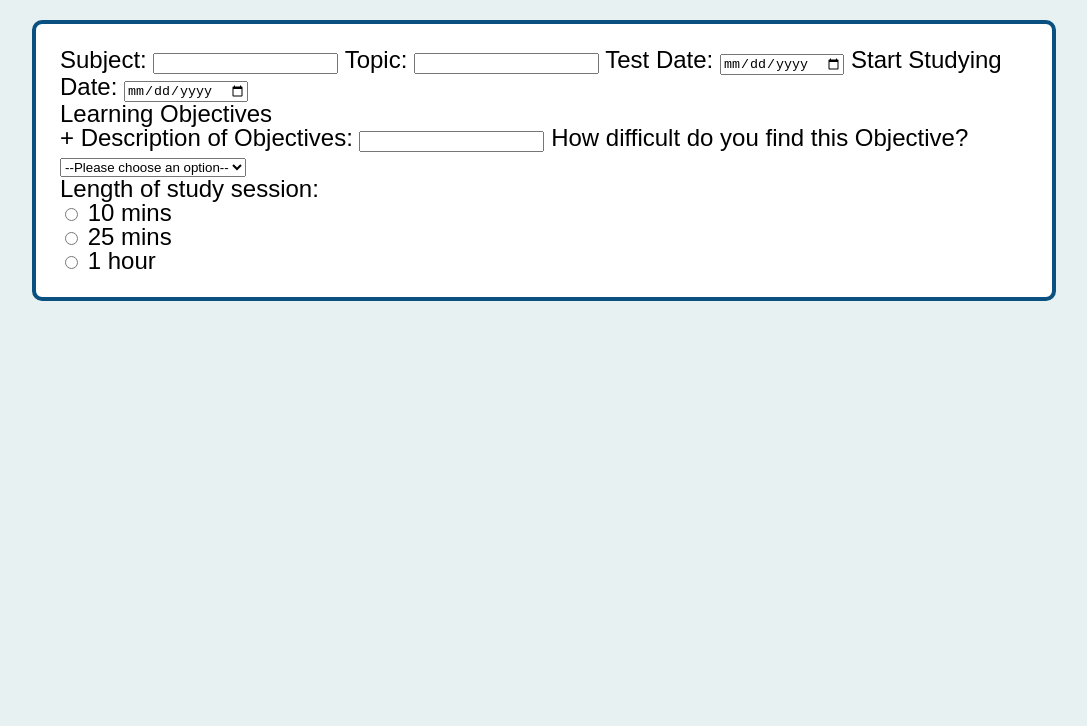
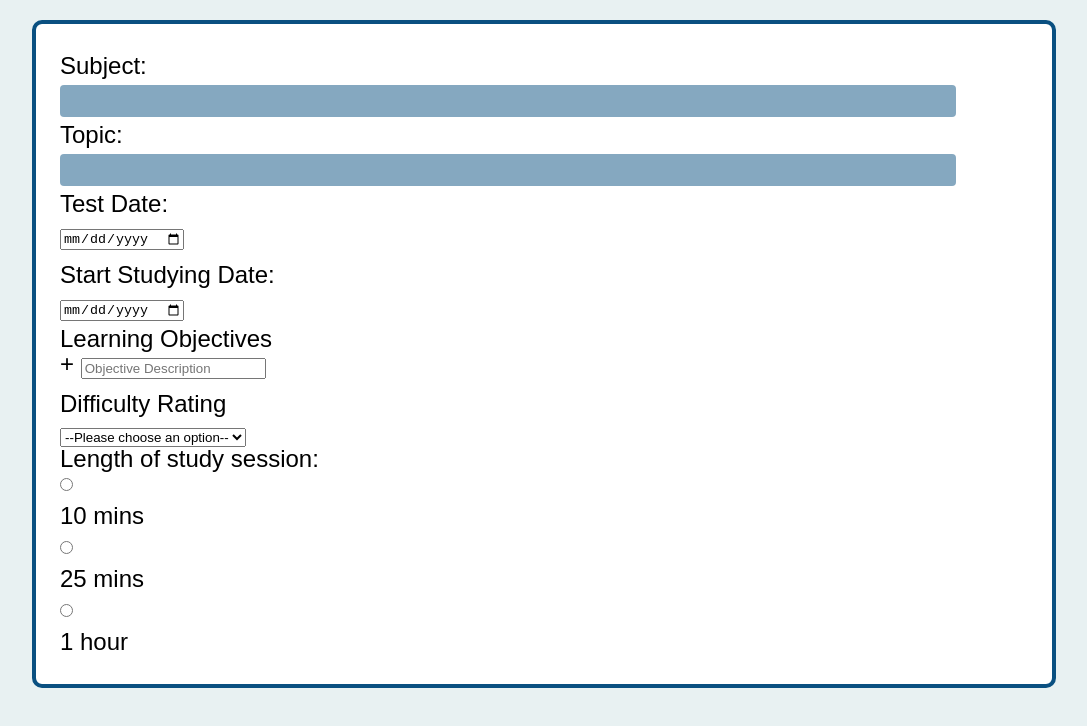
Before and after one commit to nooska44/melbHackathon, a plain HTML site: page index.html in a window 1280 px wide. Shown: the part 68-794 px from the top of the page, without its empty margins (96-1183 px from the left). Drawn offline with Linux system fonts and the light colour scheme.

Commit message:
commit css label and form changes

```diff
--- a/css/style.css
+++ b/css/style.css
@@ -47,9 +47,27 @@ form {
      margin: auto;
      padding: 3vh;
      font-size: 1.5rem;
+
 }
 
-)
+
+label {
+     display: block;
+     font: 1rem;
+ }
+
+ input, label {
+     margin: .4rem 0;
+ }
+
+ #names input {
+     background: #85A8C0;
+     border: none;
+     border-radius: 4px;
+     display: block;
+     width: 70vw;
+     height: 2rem;
+ }
 
 footer {
 
--- a/index.html
+++ b/index.html
@@ -16,11 +16,18 @@
 		</header>
 
 			<form>
+
+				<section id="names">
+
 					<label for="subject">Subject:</label>
 					<input type="text" id="subject" name="subject">
 
 					<label for="topic">Topic:</label>
 					<input type="text" id="topic" name="topic">
+
+				</section>
+
+				<section id="dates">
 
 					<label for="test-date">Test Date:</label>
 					<input type="date" id="test-date" name="test-date">
@@ -28,26 +35,25 @@
 					<label for="start-studying-date">Start Studying Date:</label>
 					<input type="date" id="start-studying-date" name="start-studying-date">
 
+				</section>
 
 				<section id="objectives">
+
 					<p>Learning Objectives</p>
 						<span>+</span>
-						<label for="description-of-objectives">Description of Objectives:</label>
-						<input type="text" id="description-of-objectives" name="description-of-objectives">
+						<!-- <label for="description-of-objectives">Description of Objectives:</label> -->
+						<input type="text" id="description-of-objectives" name="description-of-objectives" placeholder="Objective Description">
 
-						<label for="difficulty-select">How difficult do you find this Objective?</label>
+						<label for="difficulty-select">Difficulty Rating</label>
 
-					<select name="pets" id="difficulty-select">
+					<select name="difficulty-rating" id="difficulty-select">
 						<option value="">--Please choose an option--</option>
 						<option value="dog">Easy</option>
 						<option value="cat">Good</option>
 						<option value="hamster">Hard</option>
 					</select>
 
-
-
 				</section>
-
 
 				<section id="duration">
 					<p>Length of study session:</p>
```
Lines whose indentation alone changed are shown as unchanged.
